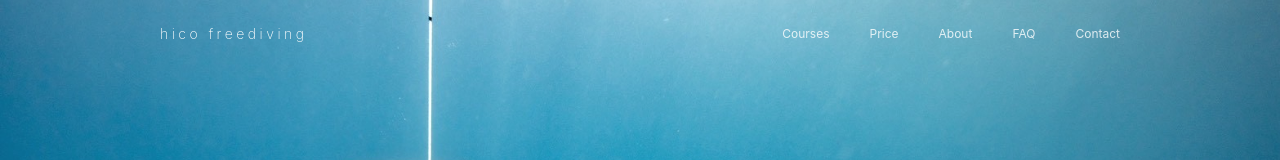
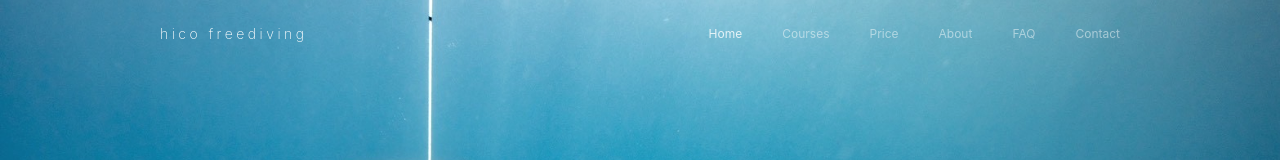
Before and after one commit to ikucha-portfolio/freediving-site, a React (Vite) app: page / in a window 1280 px wide. Shown: the top 160 px of the page. Built offline with nearby package versions, Linux system fonts and the light colour scheme.

Commit message:
HeaderにNavLinkのactive状態を実装し現在ページの視認性を向上

```diff
--- a/src/components/Header.jsx
+++ b/src/components/Header.jsx
@@ -12,6 +12,11 @@ function Header() {
     window.addEventListener("scroll", handleScroll);
     return () => window.removeEventListener("scroll", handleScroll);
   }, []);
+
+  const navItemClass = ({ isActive }) =>
+    `hover:opacity-100 transition ${
+      isActive ? "opacity-100" : "opacity-60"
+    }`;
 
   return (
     <header
@@ -41,19 +46,27 @@ function Header() {
             isScrolled ? "text-[#7a8a94]" : "text-white/80"
           }`}
         >
-          <NavLink to="/courses" className="hover:opacity-70">
+          <NavLink to="/" className={navItemClass}>
+            Home
+          </NavLink>
+
+          <NavLink to="/courses" className={navItemClass}>
             Courses
           </NavLink>
-          <NavLink to="/price" className="hover:opacity-70">
+
+          <NavLink to="/price" className={navItemClass}>
             Price
           </NavLink>
-          <NavLink to="/about" className="hover:opacity-70">
+
+          <NavLink to="/about" className={navItemClass}>
             About
           </NavLink>
-          <NavLink to="/faq" className="hover:opacity-70">
+
+          <NavLink to="/faq" className={navItemClass}>
             FAQ
           </NavLink>
-          <NavLink to="/contact" className="hover:opacity-70">
+
+          <NavLink to="/contact" className={navItemClass}>
             Contact
           </NavLink>
         </nav>
```
